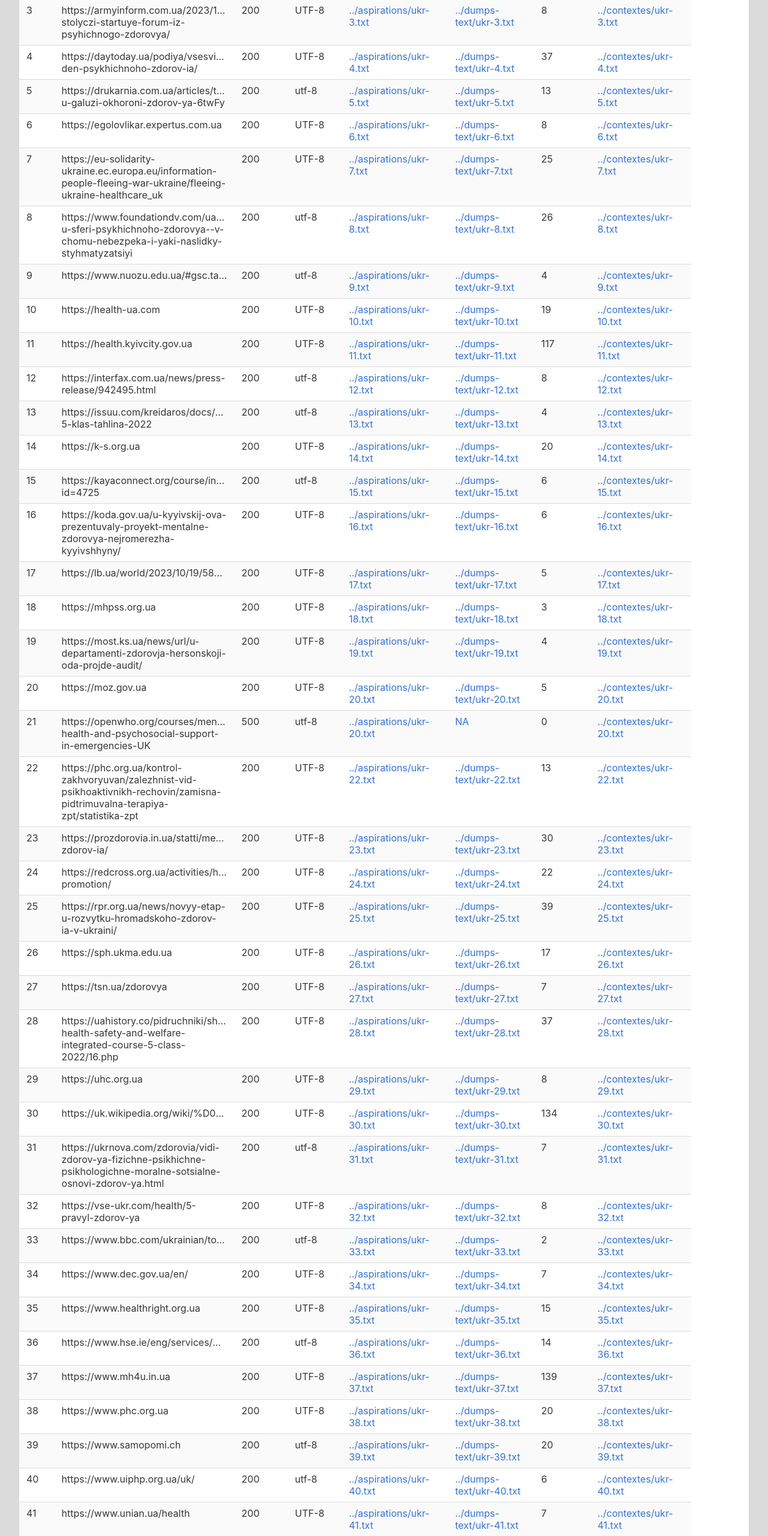
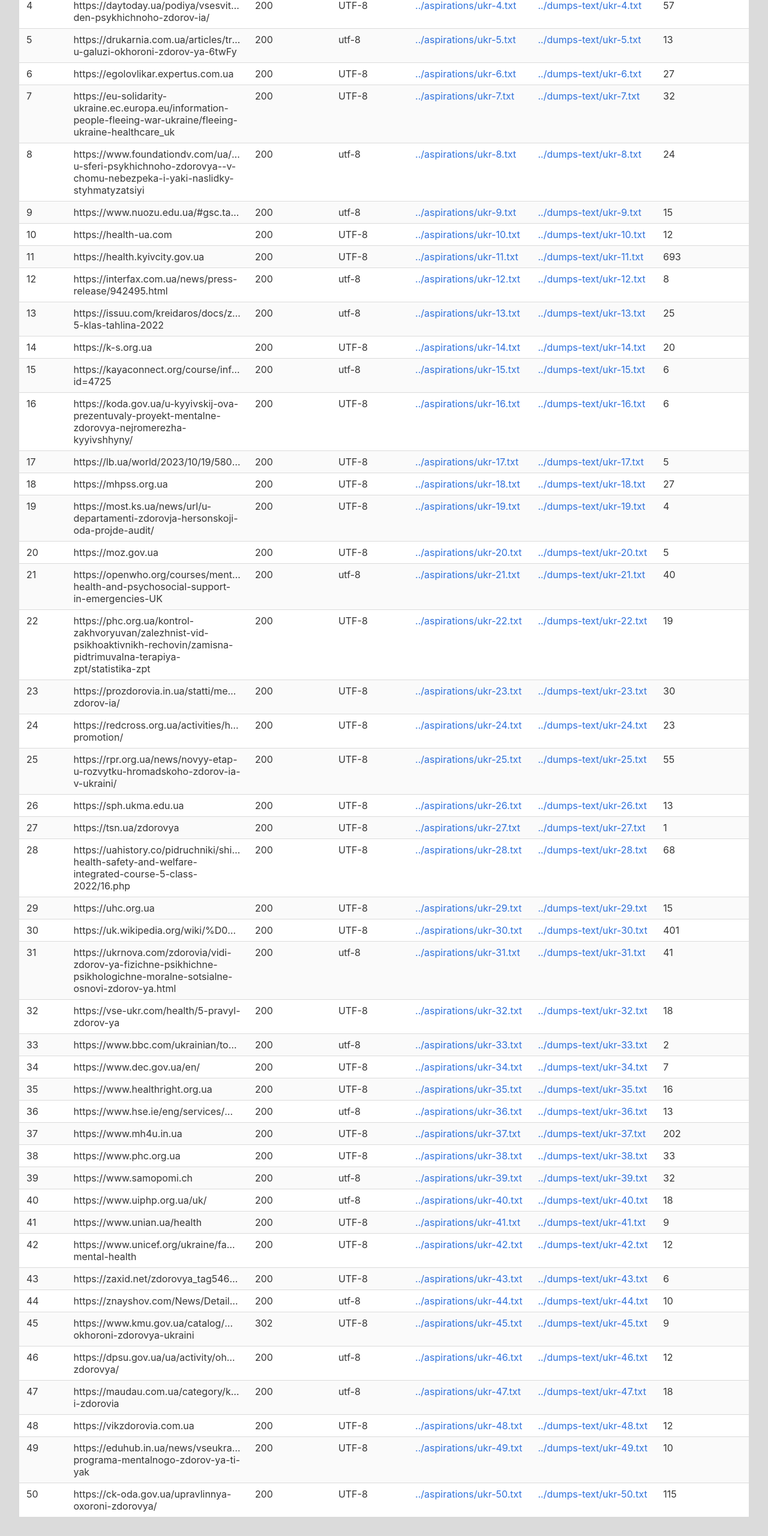
Before and after one commit to Elesionore/projet_sante_ppe, a plain HTML site: page tableaux/ukr.html in a window 1280 px wide. Shown: the part 236-2797 px from the top of the page at 60% size. Drawn offline with nearby package versions, Linux system fonts and the light colour scheme.

Commit message:
MAJ tableau ukr

```diff
--- a/tableaux/ukr.html
+++ b/tableaux/ukr.html
@@ -46,7 +46,7 @@
 	<body class="has-background-grey-lighter">
 		<div class="hero-body">
 			<table class="table is-striped is-fullwidth">
-				<tr class="title is-5"><th>ligne</th><th>URL</th><th>code HTTP</th><th>encodage</th><th>aspiration</th><th>dump</th><th>occurrences</th><th>contextes</th><th>concordances</th></tr>
+				<tr class="title is-5"><th>ligne</th><th>URL</th><th>code HTTP</th><th>encodage</th><th>aspiration</th><th>dump</th><th>occurrences</th></tr>
 					<tr>
 						<td>1</td>
 						<td>https://academyofhealth.kiev.ua</td>
@@ -54,8 +54,7 @@
 						<td>utf-8</td>
 						<td><a href=../aspirations/ukr-1.html>../aspirations/ukr-1.txt</a></td>
 						<td><a href=../dumps-text/ukr-1.txt>../dumps-text/ukr-1.txt</a></td>
-						<td>4</td>
-						<td><a href=../contextes/ukr-1.txt>../contextes/ukr-1.txt</a></td>
+						<td>9</td>
 					</tr>
 					<tr>
 						<td>2</td>
@@ -64,8 +63,7 @@
 						<td>UTF-8</td>
 						<td><a href=../aspirations/ukr-2.html>../aspirations/ukr-2.txt</a></td>
 						<td><a href=../dumps-text/ukr-2.txt>../dumps-text/ukr-2.txt</a></td>
-						<td>5</td>
-						<td><a href=../contextes/ukr-2.txt>../contextes/ukr-2.txt</a></td>
+						<td>6</td>
 					</tr>
 					<tr>
 						<td>3</td>
@@ -75,7 +73,6 @@
 						<td><a href=../aspirations/ukr-3.html>../aspirations/ukr-3.txt</a></td>
 						<td><a href=../dumps-text/ukr-3.txt>../dumps-text/ukr-3.txt</a></td>
 						<td>8</td>
-						<td><a href=../contextes/ukr-3.txt>../contextes/ukr-3.txt</a></td>
 					</tr>
 					<tr>
 						<td>4</td>
@@ -84,8 +81,7 @@
 						<td>UTF-8</td>
 						<td><a href=../aspirations/ukr-4.html>../aspirations/ukr-4.txt</a></td>
 						<td><a href=../dumps-text/ukr-4.txt>../dumps-text/ukr-4.txt</a></td>
-						<td>37</td>
-						<td><a href=../contextes/ukr-4.txt>../contextes/ukr-4.txt</a></td>
+						<td>57</td>
 					</tr>
 					<tr>
 						<td>5</td>
@@ -95,7 +91,6 @@
 						<td><a href=../aspirations/ukr-5.html>../aspirations/ukr-5.txt</a></td>
 						<td><a href=../dumps-text/ukr-5.txt>../dumps-text/ukr-5.txt</a></td>
 						<td>13</td>
-						<td><a href=../contextes/ukr-5.txt>../contextes/ukr-5.txt</a></td>
 					</tr>
 					<tr>
 						<td>6</td>
@@ -104,8 +99,7 @@
 						<td>UTF-8</td>
 						<td><a href=../aspirations/ukr-6.html>../aspirations/ukr-6.txt</a></td>
 						<td><a href=../dumps-text/ukr-6.txt>../dumps-text/ukr-6.txt</a></td>
-						<td>8</td>
-						<td><a href=../contextes/ukr-6.txt>../contextes/ukr-6.txt</a></td>
+						<td>27</td>
 					</tr>
 					<tr>
 						<td>7</td>
@@ -114,8 +108,7 @@
 						<td>UTF-8</td>
 						<td><a href=../aspirations/ukr-7.html>../aspirations/ukr-7.txt</a></td>
 						<td><a href=../dumps-text/ukr-7.txt>../dumps-text/ukr-7.txt</a></td>
-						<td>25</td>
-						<td><a href=../contextes/ukr-7.txt>../contextes/ukr-7.txt</a></td>
+						<td>32</td>
 					</tr>
 					<tr>
 						<td>8</td>
@@ -124,8 +117,7 @@
 						<td>utf-8</td>
 						<td><a href=../aspirations/ukr-8.html>../aspirations/ukr-8.txt</a></td>
 						<td><a href=../dumps-text/ukr-8.txt>../dumps-text/ukr-8.txt</a></td>
-						<td>26</td>
-						<td><a href=../contextes/ukr-8.txt>../contextes/ukr-8.txt</a></td>
+						<td>24</td>
 					</tr>
 					<tr>
 						<td>9</td>
@@ -134,8 +126,7 @@
 						<td>utf-8</td>
 						<td><a href=../aspirations/ukr-9.html>../aspirations/ukr-9.txt</a></td>
 						<td><a href=../dumps-text/ukr-9.txt>../dumps-text/ukr-9.txt</a></td>
-						<td>4</td>
-						<td><a href=../contextes/ukr-9.txt>../contextes/ukr-9.txt</a></td>
+						<td>15</td>
 					</tr>
 					<tr>
 						<td>10</td>
@@ -144,8 +135,7 @@
 						<td>UTF-8</td>
 						<td><a href=../aspirations/ukr-10.html>../aspirations/ukr-10.txt</a></td>
 						<td><a href=../dumps-text/ukr-10.txt>../dumps-text/ukr-10.txt</a></td>
-						<td>19</td>
-						<td><a href=../contextes/ukr-10.txt>../contextes/ukr-10.txt</a></td>
+						<td>12</td>
 					</tr>
 					<tr>
 						<td>11</td>
@@ -154,8 +144,7 @@
 						<td>UTF-8</td>
 						<td><a href=../aspirations/ukr-11.html>../aspirations/ukr-11.txt</a></td>
 						<td><a href=../dumps-text/ukr-11.txt>../dumps-text/ukr-11.txt</a></td>
-						<td>117</td>
-						<td><a href=../contextes/ukr-11.txt>../contextes/ukr-11.txt</a></td>
+						<td>693</td>
 					</tr>
 					<tr>
 						<td>12</td>
@@ -165,7 +154,6 @@
 						<td><a href=../aspirations/ukr-12.html>../aspirations/ukr-12.txt</a></td>
 						<td><a href=../dumps-text/ukr-12.txt>../dumps-text/ukr-12.txt</a></td>
 						<td>8</td>
-						<td><a href=../contextes/ukr-12.txt>../contextes/ukr-12.txt</a></td>
 					</tr>
 					<tr>
 						<td>13</td>
@@ -174,8 +162,7 @@
 						<td>utf-8</td>
 						<td><a href=../aspirations/ukr-13.html>../aspirations/ukr-13.txt</a></td>
 						<td><a href=../dumps-text/ukr-13.txt>../dumps-text/ukr-13.txt</a></td>
-						<td>4</td>
-						<td><a href=../contextes/ukr-13.txt>../contextes/ukr-13.txt</a></td>
+						<td>25</td>
 					</tr>
 					<tr>
 						<td>14</td>
@@ -185,7 +172,6 @@
 						<td><a href=../aspirations/ukr-14.html>../aspirations/ukr-14.txt</a></td>
 						<td><a href=../dumps-text/ukr-14.txt>../dumps-text/ukr-14.txt</a></td>
 						<td>20</td>
-						<td><a href=../contextes/ukr-14.txt>../contextes/ukr-14.txt</a></td>
 					</tr>
 					<tr>
 						<td>15</td>
@@ -195,7 +181,6 @@
 						<td><a href=../aspirations/ukr-15.html>../aspirations/ukr-15.txt</a></td>
 						<td><a href=../dumps-text/ukr-15.txt>../dumps-text/ukr-15.txt</a></td>
 						<td>6</td>
-						<td><a href=../contextes/ukr-15.txt>../contextes/ukr-15.txt</a></td>
 					</tr>
 					<tr>
 						<td>16</td>
@@ -205,7 +190,6 @@
 						<td><a href=../aspirations/ukr-16.html>../aspirations/ukr-16.txt</a></td>
 						<td><a href=../dumps-text/ukr-16.txt>../dumps-text/ukr-16.txt</a></td>
 						<td>6</td>
-						<td><a href=../contextes/ukr-16.txt>../contextes/ukr-16.txt</a></td>
 					</tr>
 					<tr>
 						<td>17</td>
@@ -215,7 +199,6 @@
 						<td><a href=../aspirations/ukr-17.html>../aspirations/ukr-17.txt</a></td>
 						<td><a href=../dumps-text/ukr-17.txt>../dumps-text/ukr-17.txt</a></td>
 						<td>5</td>
-						<td><a href=../contextes/ukr-17.txt>../contextes/ukr-17.txt</a></td>
 					</tr>
 					<tr>
 						<td>18</td>
@@ -224,8 +207,7 @@
 						<td>UTF-8</td>
 						<td><a href=../aspirations/ukr-18.html>../aspirations/ukr-18.txt</a></td>
 						<td><a href=../dumps-text/ukr-18.txt>../dumps-text/ukr-18.txt</a></td>
-						<td>3</td>
-						<td><a href=../contextes/ukr-18.txt>../contextes/ukr-18.txt</a></td>
+						<td>27</td>
 					</tr>
 					<tr>
 						<td>19</td>
@@ -235,7 +217,6 @@
 						<td><a href=../aspirations/ukr-19.html>../aspirations/ukr-19.txt</a></td>
 						<td><a href=../dumps-text/ukr-19.txt>../dumps-text/ukr-19.txt</a></td>
 						<td>4</td>
-						<td><a href=../contextes/ukr-19.txt>../contextes/ukr-19.txt</a></td>
 					</tr>
 					<tr>
 						<td>20</td>
@@ -245,17 +226,15 @@
 						<td><a href=../aspirations/ukr-20.html>../aspirations/ukr-20.txt</a></td>
 						<td><a href=../dumps-text/ukr-20.txt>../dumps-text/ukr-20.txt</a></td>
 						<td>5</td>
-						<td><a href=../contextes/ukr-20.txt>../contextes/ukr-20.txt</a></td>
 					</tr>
 					<tr>
 						<td>21</td>
 						<td>https://openwho.org/courses/mental-health-and-psychosocial-support-in-emergencies-UK</td>
-						<td>500</td>
+						<td>200</td>
 						<td>utf-8</td>
-						<td><a href=../aspirations/ukr-21.html>../aspirations/ukr-20.txt</a></td>
-						<td><a href=../dumps-text/ukr-21.txt>NA</a></td>
-						<td>0</td>
-						<td><a href=../contextes/ukr-21.txt>../contextes/ukr-20.txt</a></td>
+						<td><a href=../aspirations/ukr-21.html>../aspirations/ukr-21.txt</a></td>
+						<td><a href=../dumps-text/ukr-21.txt>../dumps-text/ukr-21.txt</a></td>
+						<td>40</td>
 					</tr>
 					<tr>
 						<td>22</td>
@@ -264,8 +243,7 @@
 						<td>UTF-8</td>
 						<td><a href=../aspirations/ukr-22.html>../aspirations/ukr-22.txt</a></td>
 						<td><a href=../dumps-text/ukr-22.txt>../dumps-text/ukr-22.txt</a></td>
-						<td>13</td>
-						<td><a href=../contextes/ukr-22.txt>../contextes/ukr-22.txt</a></td>
+						<td>19</td>
 					</tr>
 					<tr>
 						<td>23</td>
@@ -275,7 +253,6 @@
 						<td><a href=../aspirations/ukr-23.html>../aspirations/ukr-23.txt</a></td>
 						<td><a href=../dumps-text/ukr-23.txt>../dumps-text/ukr-23.txt</a></td>
 						<td>30</td>
-						<td><a href=../contextes/ukr-23.txt>../contextes/ukr-23.txt</a></td>
 					</tr>
 					<tr>
 						<td>24</td>
@@ -284,8 +261,7 @@
 						<td>UTF-8</td>
 						<td><a href=../aspirations/ukr-24.html>../aspirations/ukr-24.txt</a></td>
 						<td><a href=../dumps-text/ukr-24.txt>../dumps-text/ukr-24.txt</a></td>
-						<td>22</td>
-						<td><a href=../contextes/ukr-24.txt>../contextes/ukr-24.txt</a></td>
+						<td>23</td>
 					</tr>
 					<tr>
 						<td>25</td>
@@ -294,8 +270,7 @@
 						<td>UTF-8</td>
 						<td><a href=../aspirations/ukr-25.html>../aspirations/ukr-25.txt</a></td>
 						<td><a href=../dumps-text/ukr-25.txt>../dumps-text/ukr-25.txt</a></td>
-						<td>39</td>
-						<td><a href=../contextes/ukr-25.txt>../contextes/ukr-25.txt</a></td>
+						<td>55</td>
 					</tr>
 					<tr>
 						<td>26</td>
@@ -304,8 +279,7 @@
 						<td>UTF-8</td>
 						<td><a href=../aspirations/ukr-26.html>../aspirations/ukr-26.txt</a></td>
 						<td><a href=../dumps-text/ukr-26.txt>../dumps-text/ukr-26.txt</a></td>
-						<td>17</td>
-						<td><a href=../contextes/ukr-26.txt>../contextes/ukr-26.txt</a></td>
+						<td>13</td>
 					</tr>
 					<tr>
 						<td>27</td>
@@ -314,8 +288,7 @@
 						<td>UTF-8</td>
 						<td><a href=../aspirations/ukr-27.html>../aspirations/ukr-27.txt</a></td>
 						<td><a href=../dumps-text/ukr-27.txt>../dumps-text/ukr-27.txt</a></td>
-						<td>7</td>
-						<td><a href=../contextes/ukr-27.txt>../contextes/ukr-27.txt</a></td>
+						<td>1</td>
 					</tr>
 					<tr>
 						<td>28</td>
@@ -324,8 +297,7 @@
 						<td>UTF-8</td>
 						<td><a href=../aspirations/ukr-28.html>../aspirations/ukr-28.txt</a></td>
 						<td><a href=../dumps-text/ukr-28.txt>../dumps-text/ukr-28.txt</a></td>
-						<td>37</td>
-						<td><a href=../contextes/ukr-28.txt>../contextes/ukr-28.txt</a></td>
+						<td>68</td>
 					</tr>
 					<tr>
 						<td>29</td>
@@ -334,8 +306,7 @@
 						<td>UTF-8</td>
 						<td><a href=../aspirations/ukr-29.html>../aspirations/ukr-29.txt</a></td>
 						<td><a href=../dumps-text/ukr-29.txt>../dumps-text/ukr-29.txt</a></td>
-						<td>8</td>
-						<td><a href=../contextes/ukr-29.txt>../contextes/ukr-29.txt</a></td>
+						<td>15</td>
 					</tr>
 					<tr>
 						<td>30</td>
@@ -344,8 +315,7 @@
 						<td>UTF-8</td>
 						<td><a href=../aspirations/ukr-30.html>../aspirations/ukr-30.txt</a></td>
 						<td><a href=../dumps-text/ukr-30.txt>../dumps-text/ukr-30.txt</a></td>
-						<td>134</td>
-						<td><a href=../contextes/ukr-30.txt>../contextes/ukr-30.txt</a></td>
+						<td>401</td>
 					</tr>
 					<tr>
 						<td>31</td>
@@ -354,8 +324,7 @@
 						<td>utf-8</td>
 						<td><a href=../aspirations/ukr-31.html>../aspirations/ukr-31.txt</a></td>
 						<td><a href=../dumps-text/ukr-31.txt>../dumps-text/ukr-31.txt</a></td>
-						<td>7</td>
-						<td><a href=../contextes/ukr-31.txt>../contextes/ukr-31.txt</a></td>
+						<td>41</td>
 					</tr>
 					<tr>
 						<td>32</td>
@@ -364,8 +333,7 @@
 						<td>UTF-8</td>
 						<td><a href=../aspirations/ukr-32.html>../aspirations/ukr-32.txt</a></td>
 						<td><a href=../dumps-text/ukr-32.txt>../dumps-text/ukr-32.txt</a></td>
-						<td>8</td>
-						<td><a href=../contextes/ukr-32.txt>../contextes/ukr-32.txt</a></td>
+						<td>18</td>
 					</tr>
 					<tr>
 						<td>33</td>
@@ -375,7 +343,6 @@
 						<td><a href=../aspirations/ukr-33.html>../aspirations/ukr-33.txt</a></td>
 						<td><a href=../dumps-text/ukr-33.txt>../dumps-text/ukr-33.txt</a></td>
 						<td>2</td>
-						<td><a href=../contextes/ukr-33.txt>../contextes/ukr-33.txt</a></td>
 					</tr>
 					<tr>
 						<td>34</td>
@@ -385,7 +352,6 @@
 						<td><a href=../aspirations/ukr-34.html>../aspirations/ukr-34.txt</a></td>
 						<td><a href=../dumps-text/ukr-34.txt>../dumps-text/ukr-34.txt</a></td>
 						<td>7</td>
-						<td><a href=../contextes/ukr-34.txt>../contextes/ukr-34.txt</a></td>
 					</tr>
 					<tr>
 						<td>35</td>
@@ -394,8 +360,7 @@
 						<td>UTF-8</td>
 						<td><a href=../aspirations/ukr-35.html>../aspirations/ukr-35.txt</a></td>
 						<td><a href=../dumps-text/ukr-35.txt>../dumps-text/ukr-35.txt</a></td>
-						<td>15</td>
-						<td><a href=../contextes/ukr-35.txt>../contextes/ukr-35.txt</a></td>
+						<td>16</td>
 					</tr>
 					<tr>
 						<td>36</td>
@@ -404,8 +369,7 @@
 						<td>utf-8</td>
 						<td><a href=../aspirations/ukr-36.html>../aspirations/ukr-36.txt</a></td>
 						<td><a href=../dumps-text/ukr-36.txt>../dumps-text/ukr-36.txt</a></td>
-						<td>14</td>
-						<td><a href=../contextes/ukr-36.txt>../contextes/ukr-36.txt</a></td>
+						<td>13</td>
 					</tr>
 					<tr>
 						<td>37</td>
@@ -414,8 +378,7 @@
 						<td>UTF-8</td>
 						<td><a href=../aspirations/ukr-37.html>../aspirations/ukr-37.txt</a></td>
 						<td><a href=../dumps-text/ukr-37.txt>../dumps-text/ukr-37.txt</a></td>
-						<td>139</td>
-						<td><a href=../contextes/ukr-37.txt>../contextes/ukr-37.txt</a></td>
+						<td>202</td>
 					</tr>
 					<tr>
 						<td>38</td>
@@ -424,8 +387,7 @@
 						<td>UTF-8</td>
 						<td><a href=../aspirations/ukr-38.html>../aspirations/ukr-38.txt</a></td>
 						<td><a href=../dumps-text/ukr-38.txt>../dumps-text/ukr-38.txt</a></td>
-						<td>20</td>
-						<td><a href=../contextes/ukr-38.txt>../contextes/ukr-38.txt</a></td>
+						<td>33</td>
 					</tr>
 					<tr>
 						<td>39</td>
@@ -434,8 +396,7 @@
 						<td>utf-8</td>
 						<td><a href=../aspirations/ukr-39.html>../aspirations/ukr-39.txt</a></td>
 						<td><a href=../dumps-text/ukr-39.txt>../dumps-text/ukr-39.txt</a></td>
-						<td>20</td>
-						<td><a href=../contextes/ukr-39.txt>../contextes/ukr-39.txt</a></td>
+						<td>32</td>
 					</tr>
 					<tr>
 						<td>40</td>
@@ -444,8 +405,7 @@
 						<td>utf-8</td>
 						<td><a href=../aspirations/ukr-40.html>../aspirations/ukr-40.txt</a></td>
 						<td><a href=../dumps-text/ukr-40.txt>../dumps-text/ukr-40.txt</a></td>
-						<td>6</td>
-						<td><a href=../contextes/ukr-40.txt>../contextes/ukr-40.txt</a></td>
+						<td>18</td>
 					</tr>
 					<tr>
 						<td>41</td>
@@ -454,8 +414,7 @@
 						<td>UTF-8</td>
 						<td><a href=../aspirations/ukr-41.html>../aspirations/ukr-41.txt</a></td>
 						<td><a href=../dumps-text/ukr-41.txt>../dumps-text/ukr-41.txt</a></td>
-						<td>7</td>
-						<td><a href=../contextes/ukr-41.txt>../contextes/ukr-41.txt</a></td>
+						<td>9</td>
 					</tr>
 					<tr>
 						<td>42</td>
@@ -465,7 +424,6 @@
 						<td><a href=../aspirations/ukr-42.html>../aspirations/ukr-42.txt</a></td>
 						<td><a href=../dumps-text/ukr-42.txt>../dumps-text/ukr-42.txt</a></td>
 						<td>12</td>
-						<td><a href=../contextes/ukr-42.txt>../contextes/ukr-42.txt</a></td>
 					</tr>
 					<tr>
 						<td>43</td>
@@ -475,7 +433,6 @@
 						<td><a href=../aspirations/ukr-43.html>../aspirations/ukr-43.txt</a></td>
 						<td><a href=../dumps-text/ukr-43.txt>../dumps-text/ukr-43.txt</a></td>
 						<td>6</td>
-						<td><a href=../contextes/ukr-43.txt>../contextes/ukr-43.txt</a></td>
 					</tr>
 					<tr>
 						<td>44</td>
@@ -484,18 +441,16 @@
 						<td>utf-8</td>
 						<td><a href=../aspirations/ukr-44.html>../aspirations/ukr-44.txt</a></td>
 						<td><a href=../dumps-text/ukr-44.txt>../dumps-text/ukr-44.txt</a></td>
-						<td>11</td>
-						<td><a href=../contextes/ukr-44.txt>../contextes/ukr-44.txt</a></td>
+						<td>10</td>
 					</tr>
 					<tr>
 						<td>45</td>
 						<td>https://www.kmu.gov.ua/catalog/ministerstvo-okhoroni-zdorovya-ukraini</td>
-						<td>200</td>
+						<td>302</td>
 						<td>UTF-8</td>
 						<td><a href=../aspirations/ukr-45.html>../aspirations/ukr-45.txt</a></td>
 						<td><a href=../dumps-text/ukr-45.txt>../dumps-text/ukr-45.txt</a></td>
-						<td>0</td>
-						<td><a href=../contextes/ukr-45.txt>../contextes/ukr-45.txt</a></td>
+						<td>9</td>
 					</tr>
 					<tr>
 						<td>46</td>
@@ -505,7 +460,6 @@
 						<td><a href=../aspirations/ukr-46.html>../aspirations/ukr-46.txt</a></td>
 						<td><a href=../dumps-text/ukr-46.txt>../dumps-text/ukr-46.txt</a></td>
 						<td>12</td>
-						<td><a href=../contextes/ukr-46.txt>../contextes/ukr-46.txt</a></td>
 					</tr>
 					<tr>
 						<td>47</td>
@@ -514,8 +468,7 @@
 						<td>utf-8</td>
 						<td><a href=../aspirations/ukr-47.html>../aspirations/ukr-47.txt</a></td>
 						<td><a href=../dumps-text/ukr-47.txt>../dumps-text/ukr-47.txt</a></td>
-						<td>16</td>
-						<td><a href=../contextes/ukr-47.txt>../contextes/ukr-47.txt</a></td>
+						<td>18</td>
 					</tr>
 					<tr>
 						<td>48</td>
@@ -524,8 +477,7 @@
 						<td>UTF-8</td>
 						<td><a href=../aspirations/ukr-48.html>../aspirations/ukr-48.txt</a></td>
 						<td><a href=../dumps-text/ukr-48.txt>../dumps-text/ukr-48.txt</a></td>
-						<td>15</td>
-						<td><a href=../contextes/ukr-48.txt>../contextes/ukr-48.txt</a></td>
+						<td>12</td>
 					</tr>
 					<tr>
 						<td>49</td>
@@ -535,7 +487,6 @@
 						<td><a href=../aspirations/ukr-49.html>../aspirations/ukr-49.txt</a></td>
 						<td><a href=../dumps-text/ukr-49.txt>../dumps-text/ukr-49.txt</a></td>
 						<td>10</td>
-						<td><a href=../contextes/ukr-49.txt>../contextes/ukr-49.txt</a></td>
 					</tr>
 					<tr>
 						<td>50</td>
@@ -544,8 +495,7 @@
 						<td>UTF-8</td>
 						<td><a href=../aspirations/ukr-50.html>../aspirations/ukr-50.txt</a></td>
 						<td><a href=../dumps-text/ukr-50.txt>../dumps-text/ukr-50.txt</a></td>
-						<td>50</td>
-						<td><a href=../contextes/ukr-50.txt>../contextes/ukr-50.txt</a></td>
+						<td>115</td>
 					</tr>
  			</table>
 		</div>
```
Lines whose indentation alone changed are shown as unchanged.
